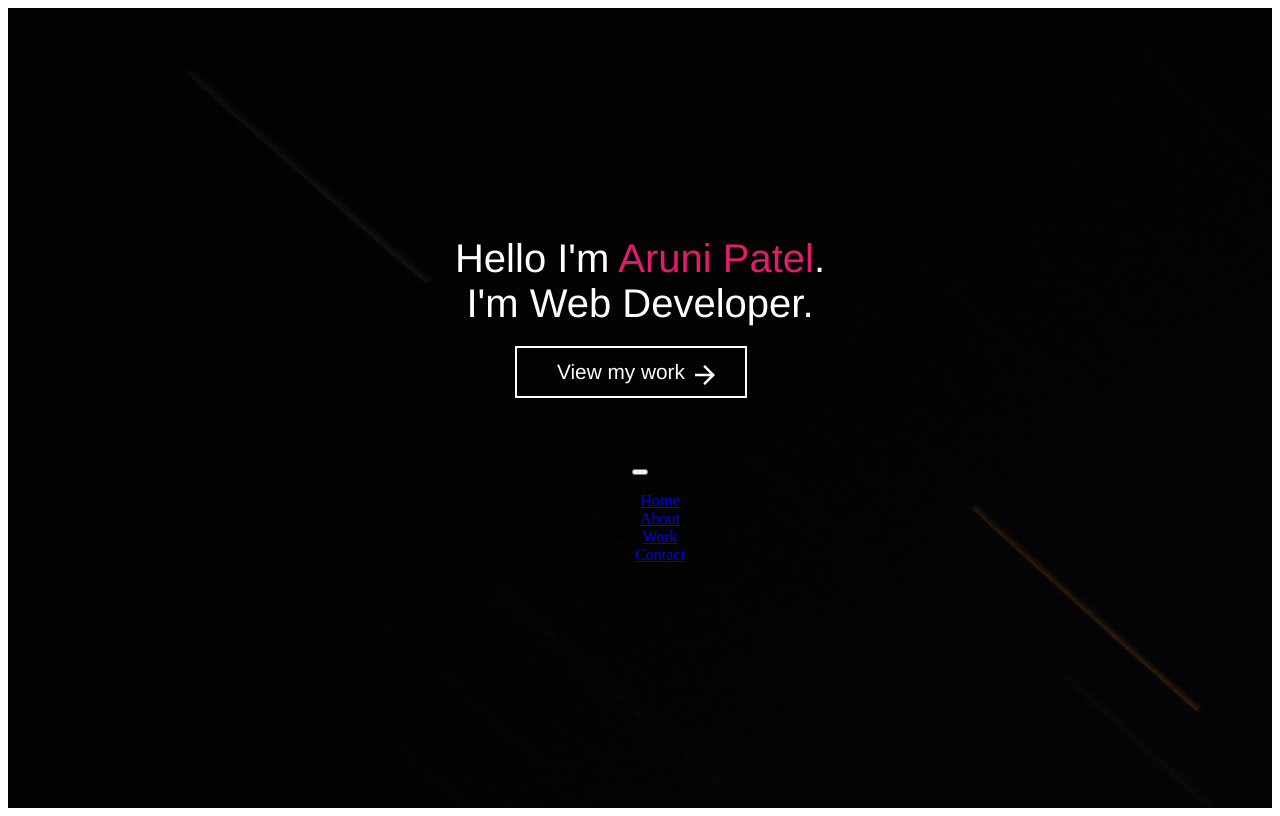
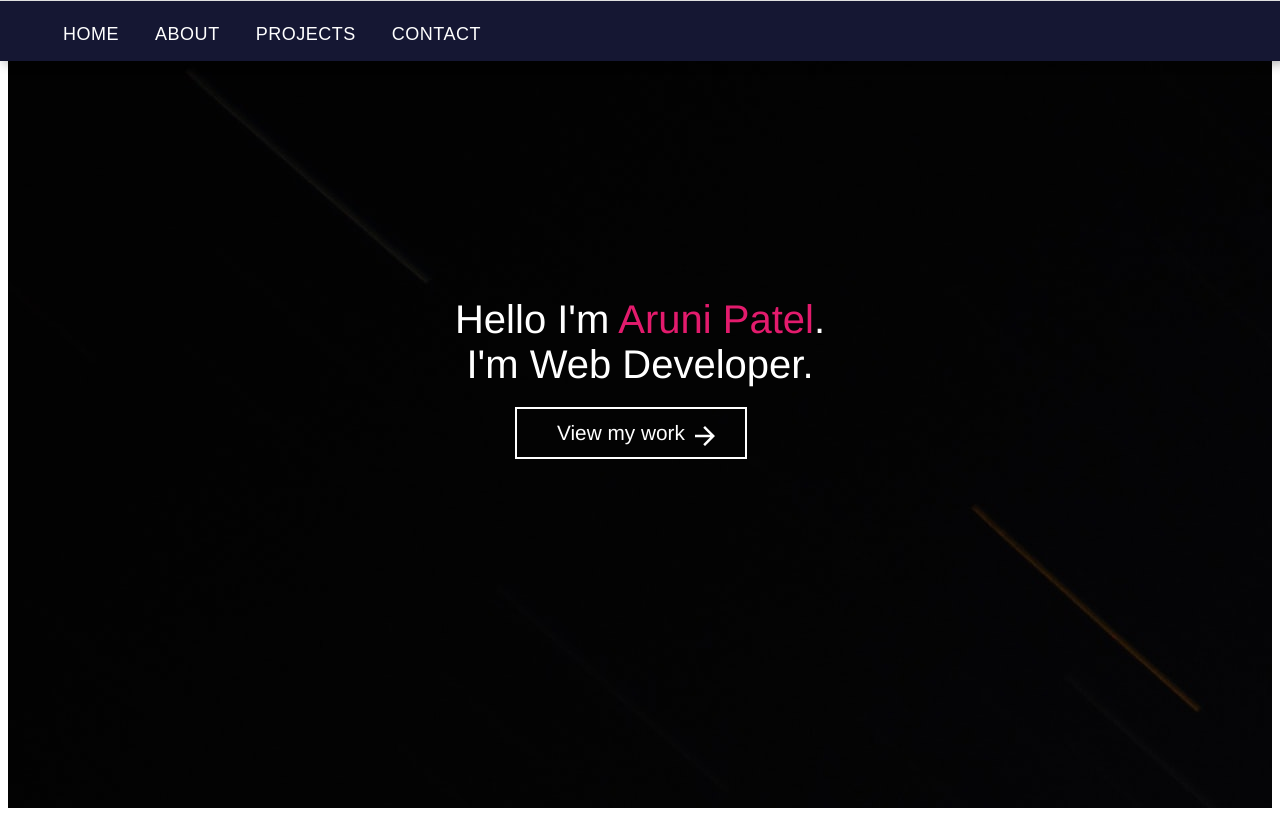
Before and after one commit to arunipatel06/portfolio, a React (Create React App) app in the folder my-portfolio/: page / in a window 1280 px wide. Built offline with nearby package versions, Linux system fonts and the light colour scheme.

Commit message:
Remove old Navbar

```diff
--- a/my-portfolio/src/HomePage.js
+++ b/my-portfolio/src/HomePage.js
@@ -1,10 +1,10 @@
-import React, { useEffect } from "react";
+import React from "react";
 import { makeStyles } from "@material-ui/core/styles";
 import ArrowForwardIcon from "@material-ui/icons/ArrowForward";
 import Background from "./assests/homeImage.jpg";
 import "typeface-roboto";
 import './HomePage.css';
-import Navbar from "./Navbar";
+import  NewNavbar from "./NewNavbar";
 
 
 const useStyles = makeStyles(theme => ({
@@ -62,9 +62,8 @@ const HomePage = props => {
           View my work
           <ArrowForwardIcon className="Arrow" style={{position: "absolute", color: "white", fontSize: "30", right:"25px" }} />
         </div>
-
+        <div><NewNavbar /></div>
       </div>
-    <div><Navbar /> </div>
     </div>
 
   );
```
